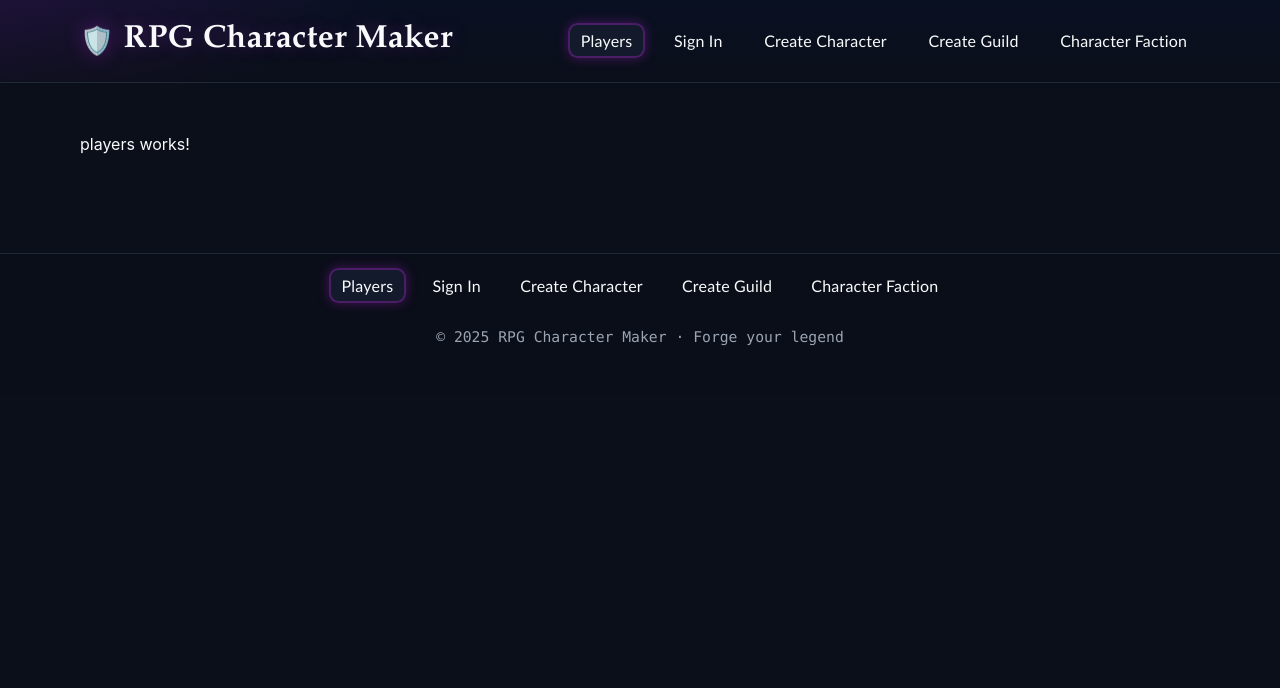
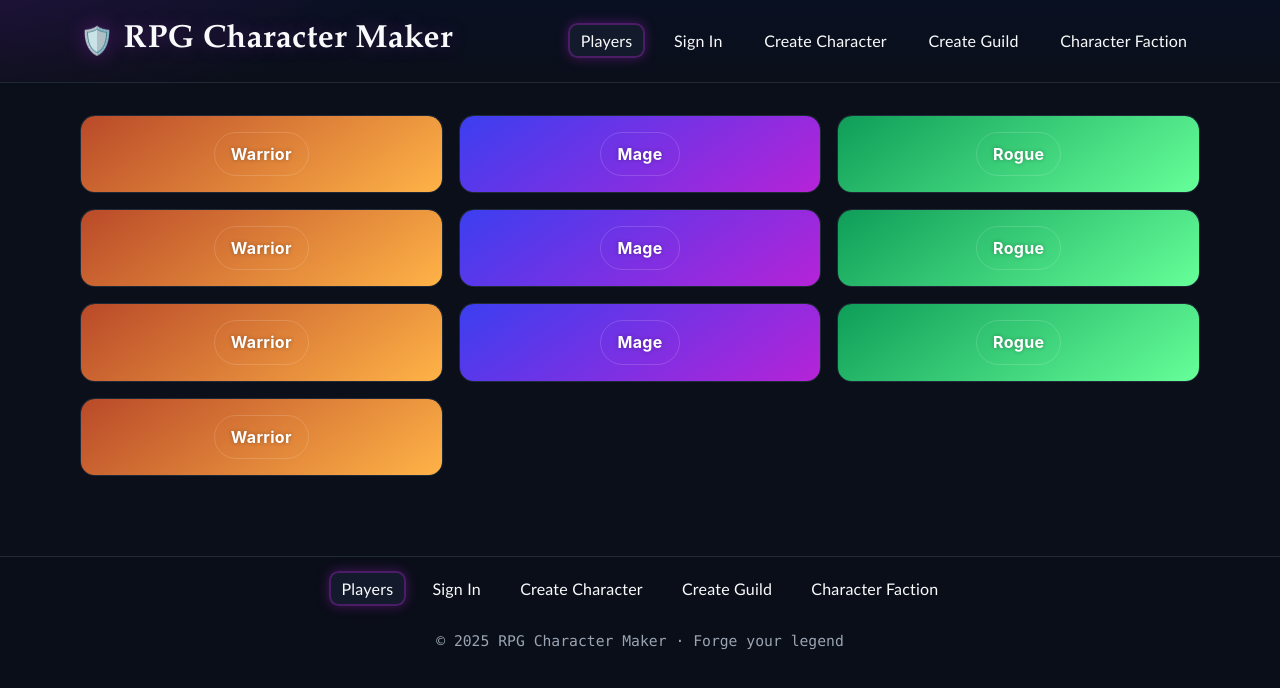
Before and after one commit to tink012184/web-425, an Angular app in the folder data-files/rpg-character-builder/: page /players in a window 1280 px wide. Shown: the top 688 px of the page. Built offline with nearby package versions, Linux system fonts and the light colour scheme.

Commit message:
added week 3 assignment

```diff
--- /dev/null
+++ b/data-files/rpg-character-builder/src/app/players/players.component.css
@@ -0,0 +1,98 @@
+/* Accessibility helper */
+.visually-hidden {
+  position: absolute !important;
+  width: 1px; height: 1px;
+  padding: 0; margin: -1px;
+  overflow: hidden; clip: rect(0 0 0 0);
+  white-space: nowrap; border: 0;
+}
+
+/* Grid layout: 3 → 2 → 1 */
+.grid {
+  display: grid;
+  grid-template-columns: repeat(3, minmax(0, 1fr));
+  gap: 1rem;
+}
+@media (max-width: 980px) {
+  .grid { grid-template-columns: repeat(2, minmax(0, 1fr)); }
+}
+@media (max-width: 640px) {
+  .grid { grid-template-columns: 1fr; }
+}
+
+/* Card container */
+.card {
+  border: 1px solid #1f2937;
+  border-radius: .9rem;
+  background: #111827;
+  color: #f9fafb;
+  overflow: clip;
+  transition: box-shadow .2s ease, border-color .2s ease;
+}
+.card[open] {
+  box-shadow: 0 10px 30px rgba(182, 35, 215, 0.15);
+  border-color: rgba(182, 35, 215, 0.35);
+}
+
+/* Summary (collapsible header) */
+.card-summary {
+  display: flex;
+  align-items: center;
+  justify-content: center;
+  padding: 1rem;
+  cursor: pointer;
+  list-style: none;
+  outline: none;
+  border-radius: .9rem .9rem 0 0;
+  transition: background 0.3s ease, color 0.3s ease;
+}
+.card-summary::-webkit-details-marker { display: none; }
+
+.card-summary:focus-visible {
+  box-shadow: 0 0 0 3px rgba(182,35,215,.35);
+}
+
+/* Base badge style */
+.badge {
+  display: inline-block;
+  padding: .5rem 1rem;
+  border-radius: 999px;
+  font-weight: 700;
+  letter-spacing: .3px;
+  color: #fff;
+  border: 1px solid rgba(255,255,255,0.15);
+  text-shadow: 0 0 4px rgba(0,0,0,0.3);
+}
+
+/* Dynamic color themes */
+.warrior {
+  background: linear-gradient(145deg, #b94a29, #ffb347);
+  box-shadow: 0 0 15px rgba(255, 180, 80, 0.4);
+}
+
+.mage {
+  background: linear-gradient(145deg, #3b3ff0, #b623d7);
+  box-shadow: 0 0 15px rgba(140, 82, 255, 0.4);
+}
+
+.rogue {
+  background: linear-gradient(145deg, #0f9d58, #66ff99);
+  box-shadow: 0 0 15px rgba(66, 255, 150, 0.3);
+}
+
+/* Expanded content */
+.card-body {
+  padding: 1rem 1rem 1.1rem;
+  border-top: 1px solid #1f2937;
+}
+.name {
+  margin: 0 0 .35rem;
+  color: #b623d7;
+  font-size: 1.1rem;
+}
+.meta {
+  margin: 0;
+  padding-left: 1rem;
+  display: grid;
+  gap: .25rem;
+}
--- a/data-files/rpg-character-builder/src/app/players/players.component.ts
+++ b/data-files/rpg-character-builder/src/app/players/players.component.ts
@@ -1,16 +1,82 @@
 import { Component } from '@angular/core';
+import { CommonModule } from '@angular/common';
+
+interface Character {
+  name: string;
+  gender: 'Male' | 'Female' | 'Other';
+  class: 'Warrior' | 'Mage' | 'Rogue';
+  faction: string;
+  startingLocation: string;
+  funFact: string;
+}
 
 @Component({
   selector: 'app-players',
   standalone: true,
-  imports: [],
+  imports: [CommonModule],
   template: `
-    <p>
-      players works!
-    </p>
+    <section class="players">
+      <h2 class="visually-hidden">Players</h2>
+
+      <div class="grid">
+        <details
+          class="card"
+          *ngFor="let c of characters; let i = index; trackBy: trackByName"
+          [open]="openIndex === i"
+          (toggle)="onToggle(i, $event)"
+        >
+          <summary
+            class="card-summary"
+            [ngClass]="getClassColor(c.class)"
+            [attr.aria-label]="'Open details for ' + c.class"
+          >
+            <span class="badge">{{ c.class }}</span>
+          </summary>
+
+          <div class="card-body">
+            <h3 class="name">{{ c.name }}</h3>
+            <ul class="meta">
+              <li><strong>Gender:</strong> {{ c.gender }}</li>
+              <li><strong>Faction:</strong> {{ c.faction }}</li>
+              <li><strong>Start:</strong> {{ c.startingLocation }}</li>
+              <li><strong>Fun fact:</strong> {{ c.funFact }}</li>
+            </ul>
+          </div>
+        </details>
+      </div>
+    </section>
   `,
-  styles: ``
+  styleUrls: ['./players.component.css'] // ✅ linked external stylesheet
 })
 export class PlayersComponent {
+  openIndex: number | null = null;
 
+  characters: Character[] = [
+    { name: 'Thorn', gender: 'Male', class: 'Warrior', faction: 'The Iron Brotherhood', startingLocation: 'Ironhold', funFact: 'Once single-handedly defeated a dragon.' },
+    { name: 'Lyra', gender: 'Female', class: 'Mage', faction: 'The Silver Circle', startingLocation: 'Moonspire', funFact: 'Memorized 500 arcane runes.' },
+    { name: 'Kestrel', gender: 'Other', class: 'Rogue', faction: 'Nightshade Syndicate', startingLocation: 'Glimmerdeep', funFact: 'Can pick any lock in seconds.' },
+    { name: 'Bram', gender: 'Male', class: 'Warrior', faction: 'Stormguard', startingLocation: 'Highwatch', funFact: 'Afraid of chickens.' },
+    { name: 'Seraphine', gender: 'Female', class: 'Mage', faction: 'Everbloom Order', startingLocation: 'Verdance', funFact: 'Brews legendary tea.' },
+    { name: 'Nyx', gender: 'Other', class: 'Rogue', faction: 'Shadow Court', startingLocation: 'Duskhaven', funFact: 'Speaks twelve dialects.' },
+    { name: 'Garruk', gender: 'Male', class: 'Warrior', faction: 'Wolfborn Clan', startingLocation: 'Frostfall', funFact: 'Won 30 arm-wrestling matches.' },
+    { name: 'Iris', gender: 'Female', class: 'Mage', faction: 'Azure Collegium', startingLocation: 'Skypier', funFact: 'Paints with starlight.' },
+    { name: 'Vale', gender: 'Other', class: 'Rogue', faction: 'Gilded Daggers', startingLocation: 'Market Row', funFact: 'Never leaves footprints.' },
+    { name: 'Rowan', gender: 'Male', class: 'Warrior', faction: 'Crimson Vanguard', startingLocation: 'Redgate', funFact: 'Collects enemy banners.' }
+  ];
+
+  trackByName = (_: number, c: Character) => c.name;
+
+  onToggle(i: number, ev: Event) {
+    const isOpen = (ev.target as HTMLDetailsElement).open;
+    this.openIndex = isOpen ? i : null;
+  }
+
+  getClassColor(charClass: string) {
+    switch (charClass) {
+      case 'Warrior': return 'warrior';
+      case 'Mage': return 'mage';
+      case 'Rogue': return 'rogue';
+      default: return '';
+    }
+  }
 }
```
Also changed, not shown: 2 other files (tests, documents, lock files or other folders).
